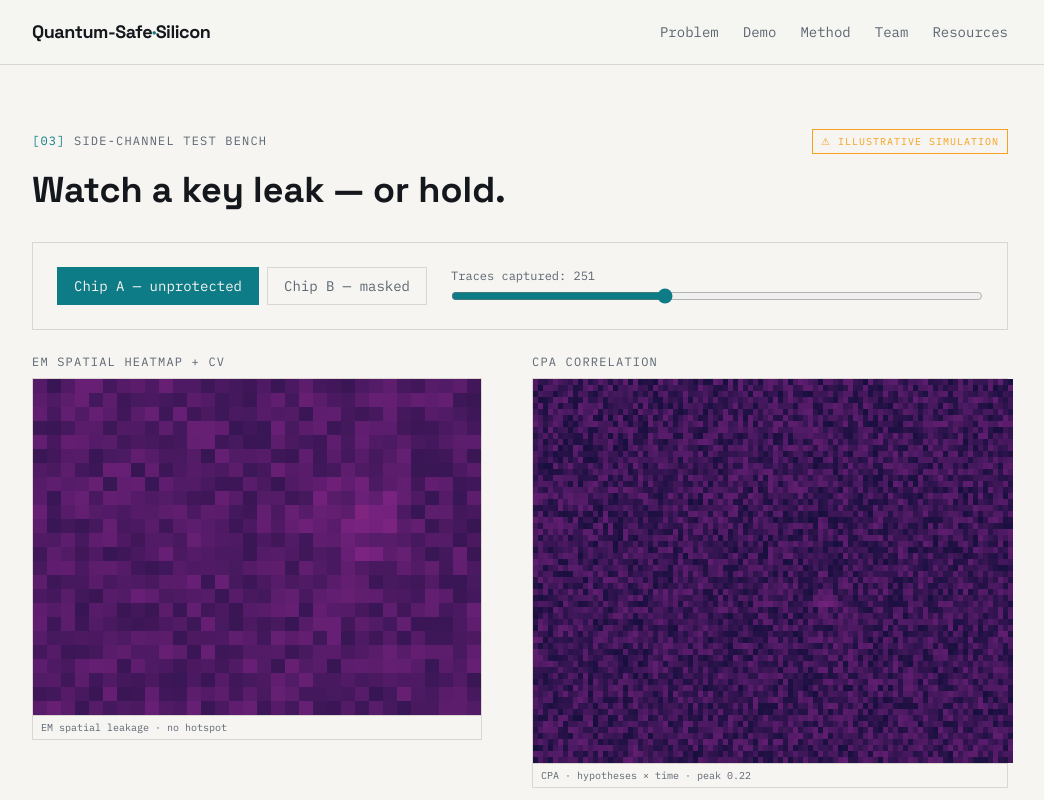
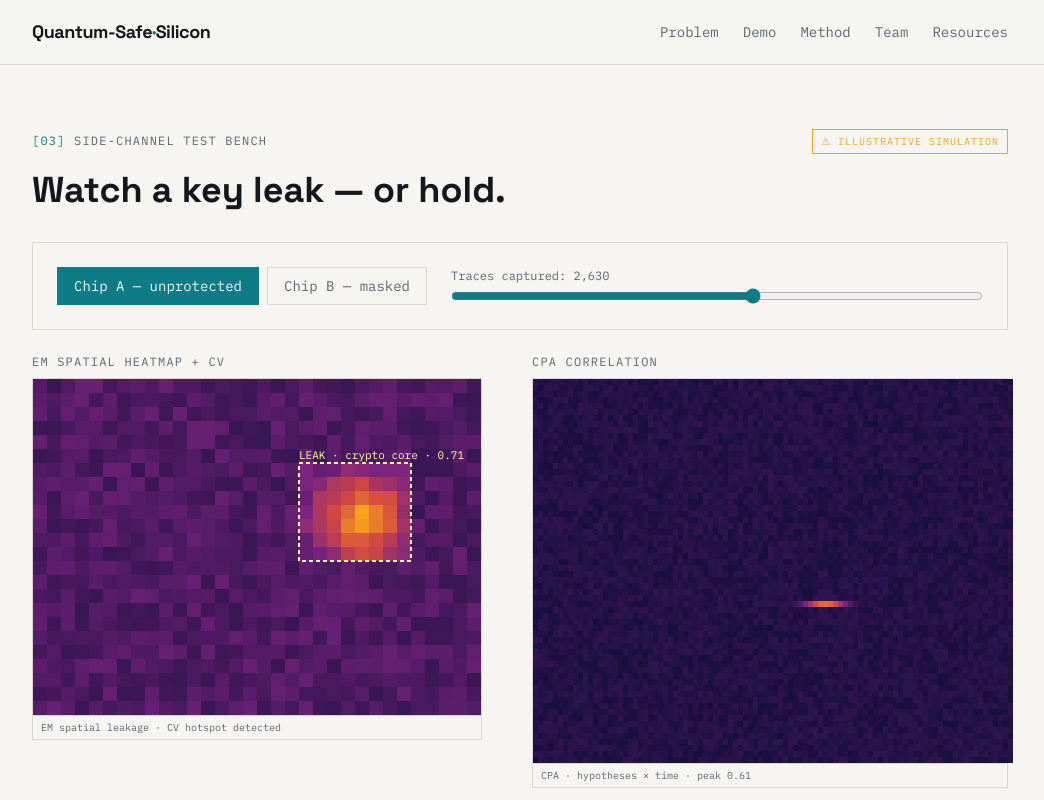
Before and after one commit to quantum-chips/quantum-chips.github.io, a Next.js app: page /demo in a window 1280 px wide. Shown: the top 800 px of the page, without its empty margins (120-1164 px from the left). Built offline with nearby package versions, Linux system fonts and the light colour scheme.

Commit message:
fix: tie heatmap LEAK box to verdict.recovered; open demo at recovered state

```diff
--- a/app/demo/page.tsx
+++ b/app/demo/page.tsx
@@ -16,7 +16,7 @@ function posToTraces(pos: number): number {
 
 export default function Demo() {
   const [chip, setChip] = useState<ChipId>("A");
-  const [pos, setPos] = useState(40); // ~2,500 traces
+  const [pos, setPos] = useState(57); // ~2,600 traces (just past recovery)
   const traceCount = posToTraces(pos);
 
   return (
--- a/components/demo/Heatmap.tsx
+++ b/components/demo/Heatmap.tsx
@@ -24,7 +24,7 @@ export default function Heatmap({ chip, traceCount }: { chip: ChipId; traceCount
   }, [map, chip, traceCount]);
 
   const core = map.cryptoCore;
-  const showBox = chip === "A" && verdict.confidence > 0.3;
+  const showBox = chip === "A" && verdict.recovered;
 
   return (
     <figure className="relative inline-block border border-hairline">
```
Also changed, not shown: 1 other file (tests, documents, lock files or other folders).
